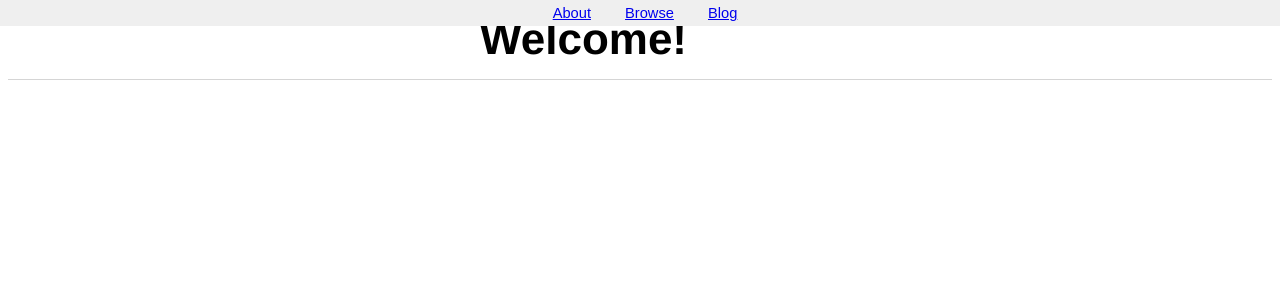
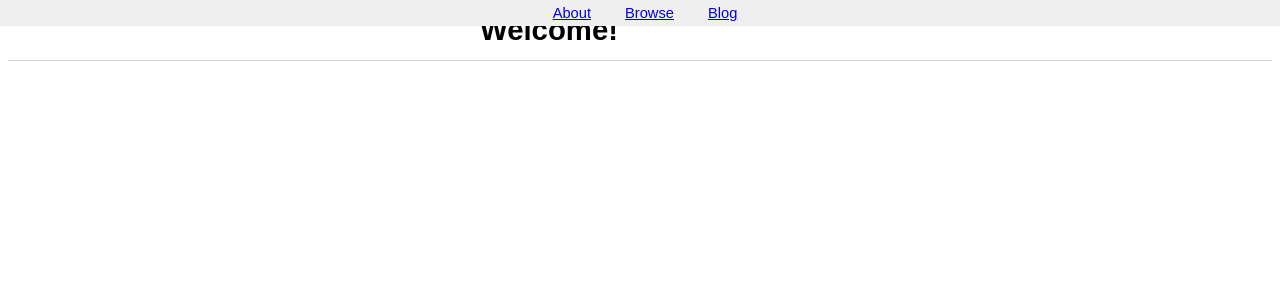
Before and after one commit to infosecmentors/infosecmentors.github.io, a Jekyll site: the page built from index.html, in a window 1280 px wide. Shown: the top 300 px of the page. Built offline with Jekyll 4.4.1, drawn with Linux system fonts in a browser that asks for light colours.

Commit message:
Update main.css

```diff
--- a/css/main.css
+++ b/css/main.css
@@ -32,10 +32,6 @@ a:visited { color: #0000EE }
     margin-left: auto;
     margin-right: auto;}
 
-h1 {
-    font-size: 3em;
-    font-family:'Helvetica', 'Arial', 'Sans-Serif';
-}
 p {
     font-size: 1.5em;
     line-height: 1.4em;
```
